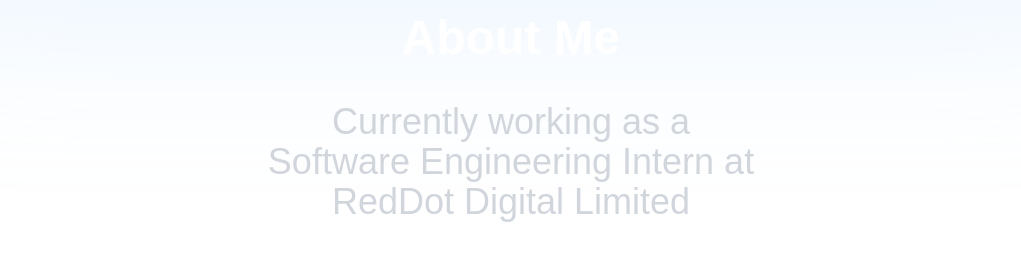
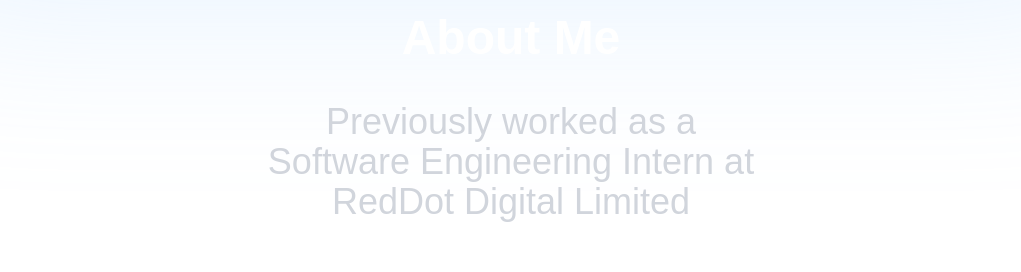
Before and after one commit to ishmaamik/MyPortfolio, a Next.js app in the folder client/: page / in a window 1280 px wide. Shown: the part 802-1074 px from the top of the page, without its empty margins (129-1150 px from the left). Built offline with nearby package versions, Linux system fonts and the light colour scheme.

Commit message:
Update AboutMe.tsx

```diff
--- a/client/src/components/AboutMe.tsx
+++ b/client/src/components/AboutMe.tsx
@@ -17,7 +17,7 @@
                 </p>
 
                 <p className="text-4xl w-[500px] text-gray-300">
-                    Currently working as a Software Engineering Intern at RedDot Digital Limited
+                    Previously worked as a Software Engineering Intern at RedDot Digital Limited
                 </p>
             </div>
 
```
